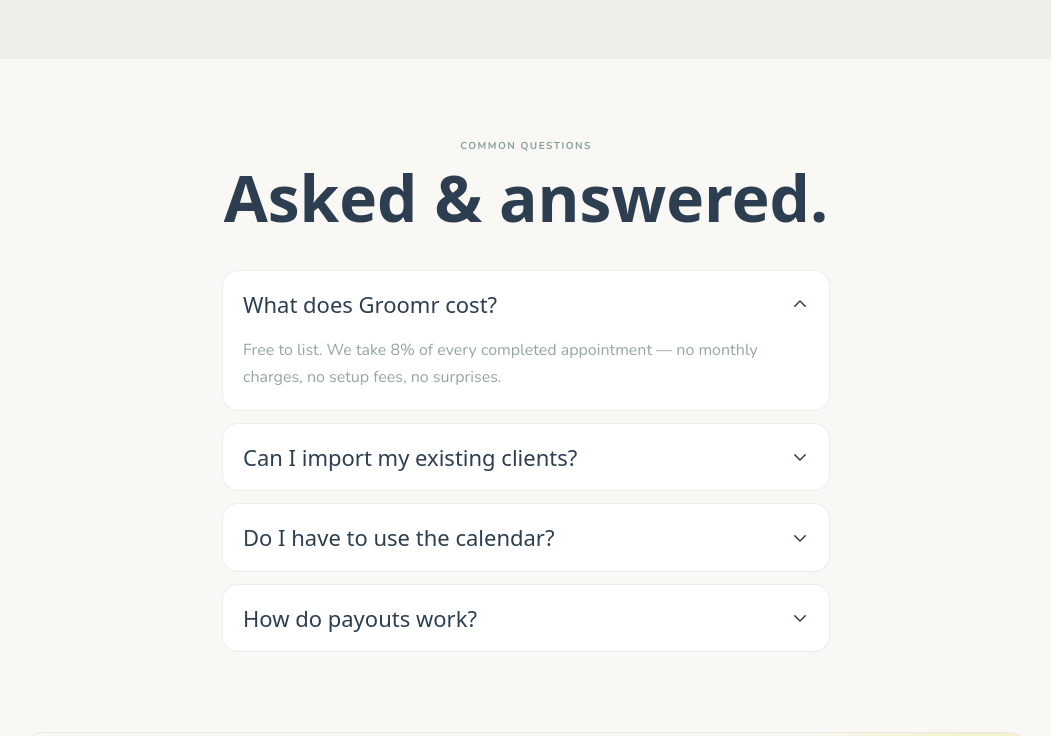
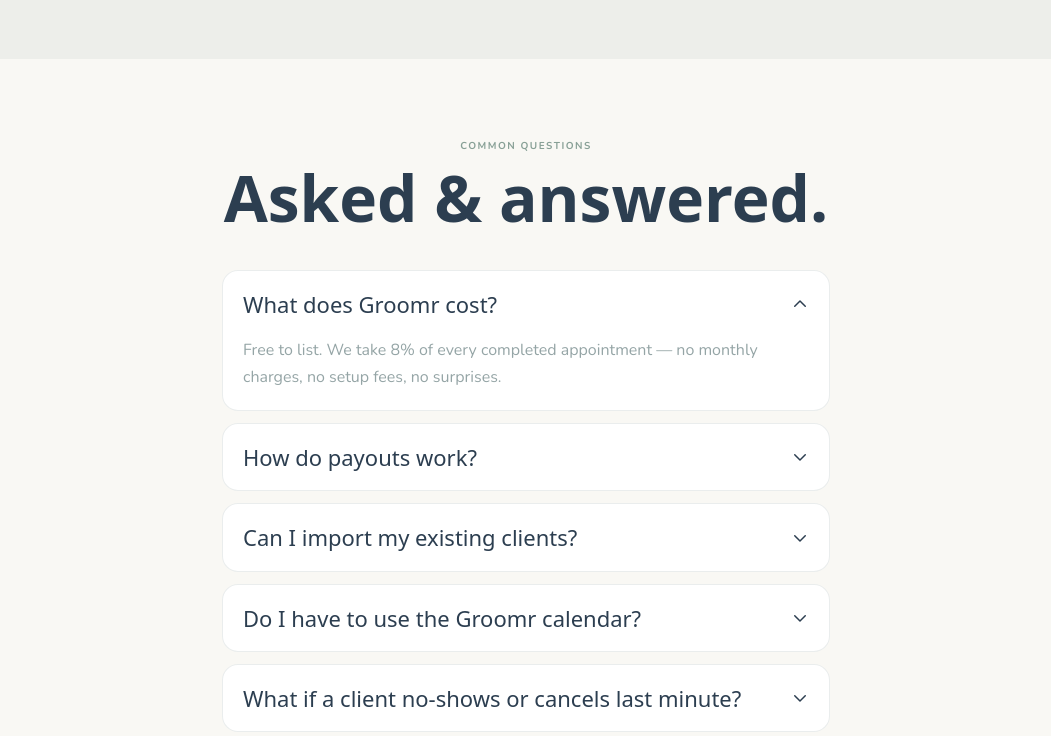
Before and after one commit to Unhinged-Development-Group/groomr, a Next.js app: page /become-a-groomer in a window 1280 px wide. Shown: the part 4168-4904 px from the top of the page, without its empty margins (114-1165 px from the left). Built offline with nearby package versions, Linux system fonts and the light colour scheme; no server answers; a web font is replaced by a local one.

Commit message:
Update page.tsx

```diff
--- a/app/become-a-groomer/page.tsx
+++ b/app/become-a-groomer/page.tsx
@@ -97,16 +97,40 @@
     a: "Free to list. We take 8% of every completed appointment — no monthly charges, no setup fees, no surprises.",
   },
   {
-    q: "Can I import my existing clients?",
-    a: "Yes. Send us a CSV (or your address book) and we'll get them set up in your profile straight away.",
+    q: "How do payouts work?",
+    a: "Payments are collected at the time of booking (deposit or full amount, depending on your settings). Your balance is paid out every Monday by bank transfer, net of the 8% fee.",
   },
   {
-    q: "Do I have to use the calendar?",
-    a: "No. You can set Groomr to enquiry-only, or sync with Google / Apple Calendar so your other bookings block availability automatically.",
+    q: "Can I import my existing clients?",
+    a: "Yes. Send us a CSV or your address book and we'll get them loaded into your profile. They'll show up in your client list with their dog details ready to go.",
   },
   {
-    q: "How do payouts work?",
-    a: "Weekly bank transfer (Mondays). Deposits and full payments are pooled and net of fees.",
+    q: "Do I have to use the Groomr calendar?",
+    a: "No. You can operate in enquiry-only mode if you prefer to confirm bookings manually. You can also sync with Google or Apple Calendar so your existing schedule blocks out your Groomr availability automatically.",
+  },
+  {
+    q: "What if a client no-shows or cancels last minute?",
+    a: "You set your own cancellation window and deposit amount. If a client cancels inside your window, the deposit is yours to keep. No chasing, no awkward calls.",
+  },
+  {
+    q: "Can I add my team or other groomers?",
+    a: "Yes. You can invite staff members who each get their own login, schedule, and client list — all under your business profile. Great for salons or mobile teams.",
+  },
+  {
+    q: "How does the Verified badge work?",
+    a: "We carry out an ID and insurance check before issuing the Verified badge. It appears on your profile and in search results — owners actively look for it, and it lifts your ranking.",
+  },
+  {
+    q: "Will Groomr work for mobile groomers?",
+    a: "Absolutely. Set your home base and travel radius, and owners within that area will find you in search. Your profile clearly shows you as mobile.",
+  },
+  {
+    q: "What happens to my reviews if I leave?",
+    a: "Your reviews belong to your profile. If you close your Groomr account we'll export them for you — we don't hold them hostage.",
+  },
+  {
+    q: "Is there a contract or minimum term?",
+    a: "No contract, no minimum term. You can pause or close your listing at any time from your dashboard.",
   },
 ];
 
@@ -346,7 +370,7 @@
           <div className="text-center max-w-xl mx-auto mb-16 space-y-3">
             <Eyebrow>How it works</Eyebrow>
             <h2 className="font-fredoka text-4xl md:text-5xl text-deep-slate">
-              Up and running by Friday.
+              Your profile, live in minutes.
             </h2>
           </div>
 
@@ -437,21 +461,6 @@
         <FaqAccordion faqs={FAQS} />
       </section>
 
-      {/* ── FINAL CTA ────────────────────────────────────────────────── */}
-      <section className="w-full px-6 lg:px-12 xl:px-20 pb-24">
-        <div className="bg-alabaster-cream text-deep-slate rounded-[32px] p-12 md:p-16 text-center max-w-5xl mx-auto relative overflow-hidden border border-pebble-grey/20">
-          <div className="absolute -top-20 -right-20 w-64 h-64 rounded-full bg-groomr-gold/30 blur-3xl" />
-          <div className="relative space-y-5">
-            <h2 className="font-fredoka text-4xl md:text-5xl text-deep-slate">
-              Your next booking is one sign-up away.
-            </h2>
-            <p className="text-pebble-grey text-lg max-w-xl mx-auto">
-              Join 2,400+ groomers who&apos;ve quit chasing texts and started filling their week.
-            </p>
-            <BecomeGroomerCTA label="Become a Groomr — Free" className="px-8 py-4 text-base" />
-          </div>
-        </div>
-      </section>
     </div>
   );
 }
```
